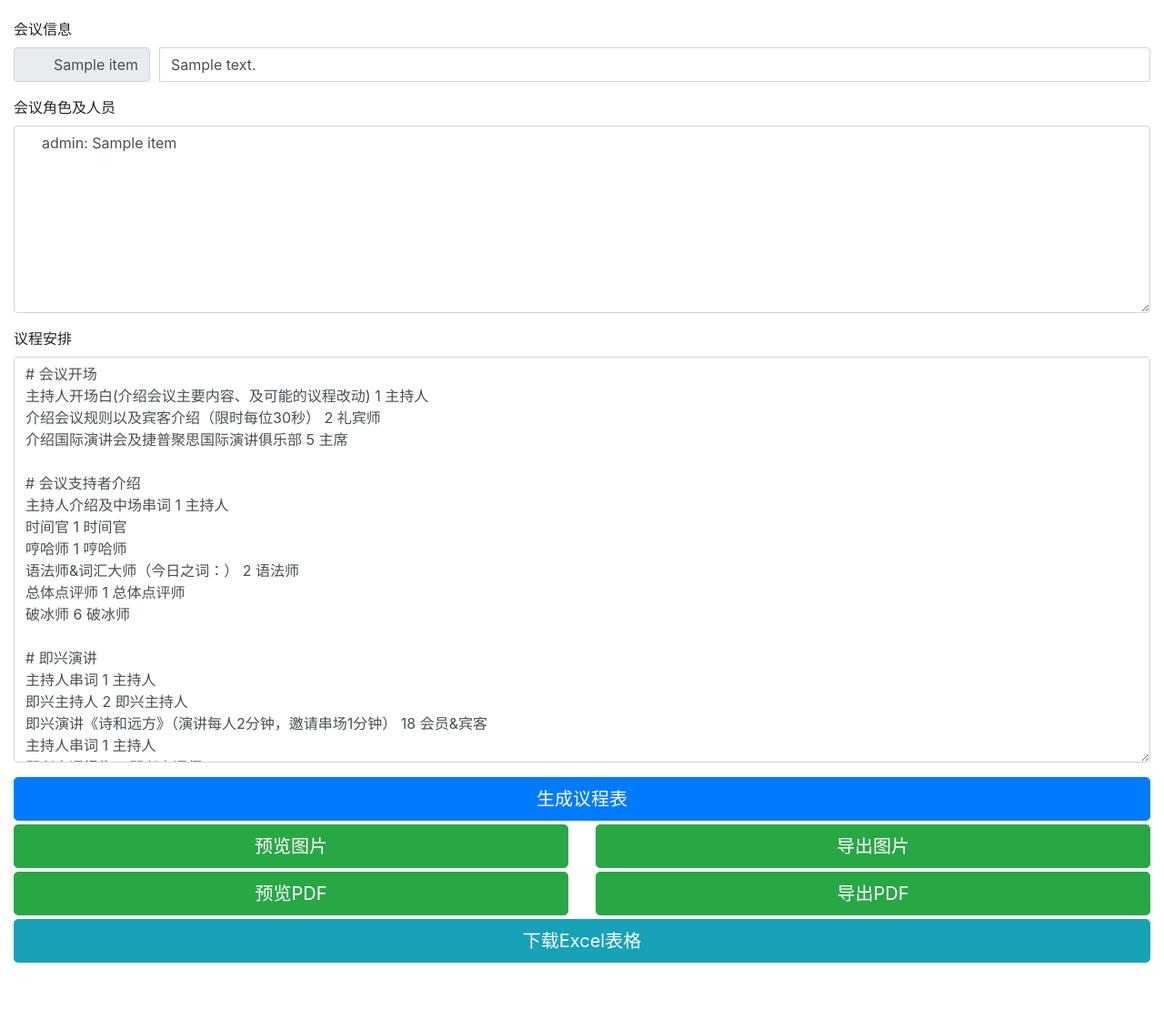
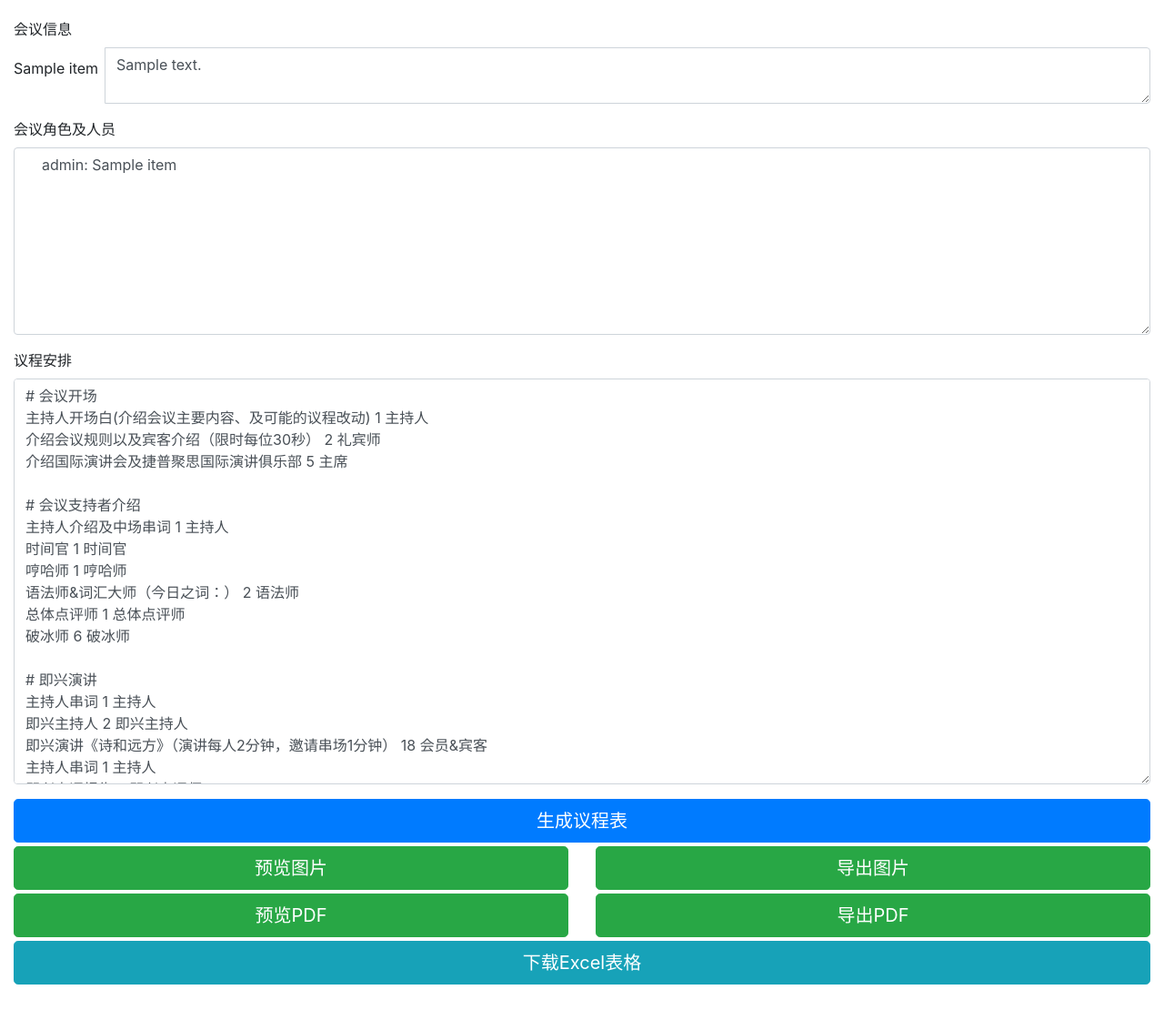
Before and after one commit to Leooon726/touma_club, a Flask app: template templates/InputAgendaContent.html in a window 1280 px wide. Shown: the part 42-1163 px from the top of the page at 91% size. Run offline with Flask 2, Linux system fonts and the light colour scheme; the template is opened without the code that fills it: most values are stand-ins (such as "Sample title", 1, 10 or a date in 2020); some libraries are stand-ins or nearby versions.

Commit message:
allowing multiple line text

```diff
--- a/agenda_generation_adaptor.py
+++ b/agenda_generation_adaptor.py
@@ -33,8 +33,9 @@ class AgendaGenerationAdaptor():
         for field_and_example_dict in fields_dict:
             field = field_and_example_dict['field_name']
             example = field_and_example_dict['example'] if 'example' in field_and_example_dict else ''
+            is_single_line = field_and_example_dict['is_single_line'] if ('is_single_line' in field_and_example_dict) else True
             if not AgendaGenerationAdaptor._is_role_field(field):
-                meeting_info_and_role_dict['meeting_info'].append({'field_name':field,'content':example})
+                meeting_info_and_role_dict['meeting_info'].append({'field_name':field,'content':example,'is_single_line':is_single_line})
 
         for default_role_field in AgendaGenerationAdaptor._DEFAULT_ROLE_FIELDS:
             field = default_role_field
--- a/static/css/input_agenda_content.css
+++ b/static/css/input_agenda_content.css
@@ -1,6 +1,10 @@
 .field-label {
     display: inline-block;
-    width: 150px; /* Adjust the width as per your preference */
-    text-align: right;
-    margin-right: 10px;
+    width: 100px;
+    text-align: left;
 }
+
+.field-label-centered {
+    display: flex;
+    align-items: center;
+}
--- a/templates/InputAgendaContent.html
+++ b/templates/InputAgendaContent.html
@@ -51,17 +51,16 @@
             <div class="row">
                 <div class="col-12">
                     <form>
-                        <!-- <div class="form-group">
-                            <label for="meeting_info">会议信息</label>
-                            <textarea id="meeting_info" class="form-control" name="meeting_info" rows="5" placeholder="请输入会议信息">{% for item in data['meeting_info'] %}
-    {{ item['field_name'] }}: {{ item['content'] }}{% if not loop.last %} {% endif %}{% endfor %}</textarea>
-                        </div> -->
                         <div class="form-group">
                             <label for="meeting_info">会议信息</label>
                             {% for item in data['meeting_info'] %}
                             <div class="input-group">
-                                <span class="field-label input-group-text">{{ item['field_name'] }}</span>
-                                <input type="text" id="{{ item['field_name'] }}" class="form-control" name="{{ item['field_name'] }}" value="{{ item['content'] }}" placeholder="{{ item['field_name'] }}" />
+                                <p class="field-label field-label-centered">{{ item['field_name'] }}</p>
+                                {% if item['is_single_line'] %}
+                                    <input type="text" id="{{ item['field_name'] }}" class="form-control input-centered" name="{{ item['field_name'] }}" value="{{ item['content'] }}" placeholder="{{ item['field_name'] }}" />
+                                {% else %}
+                                    <textarea id="{{ item['field_name'] }}" class="form-control input-centered" name="{{ item['field_name'] }}" placeholder="{{ item['field_name'] }}">{{ item['content'] }}</textarea>
+                                {% endif %}
                             </div>
                             {% endfor %}
                         </div>
@@ -125,66 +124,6 @@
 
                         </div>
 
-                        <!-- <div class="form-group">
-                            <label for="">议程安排（表格）</label>
-                            <button type="button" id="MeetingSession_Add" class="btn btn-info">添加会议环节</button>
-                        </div>
-
-                        <div class="form-group" id="MeetingSession">
-                            <div class="bd-example" index="1">
-                                    <div class="input-group mb-3">
-                                        <span class="input-group-text">1</span>
-                                        <input type="text" class="form-control" placeholder="请输入环节名称"></input>
-                                    <button type="button" class="btn btn-info">添加子环节</button>
-                                    <button type="button" class="btn btn-primary">本环节上移</button>
-                                    <button type="button" class="btn btn-warning">本环节下移</button>
-                                    <button type="button" class="btn btn-danger">删除本环节</button>
-
-                                    </div>
-
-                                <table class="table table-striped table-bordered table-success">
-                                    <thead>
-                                        <tr>
-                                            <th scope="col" style="text-align: center;">序号</th>
-                                            <th scope="col" style="text-align: center;">子环节名称</th>
-                                            <th scope="col" style="text-align: center;">子环节时长</th>
-                                            <th scope="col" style="text-align: center;">子环节角色</th>
-                                            <th scope="col" style="text-align: center;">环节操作</th>
-                                        </tr>
-                                    </thead>
-                                    <tbody>
-                                        <tr>
-                                            <th scope="row" style="text-align: center;">1</th>
-                                            <td><input type="text" placeholder="请输入子环节名称" class="form-control"/></td>
-                                            <td><input type="number" placeholder="请输入子环节时长" class="form-control"/></td>
-                                            <td>
-                                                <select class="form-select form-control" aria-label="Default select example">
-                                                    <option selected>请选择角色</option>
-                                                    <option value="xxx">xxx</option>
-                                                    <option value="yyy">yyy</option>
-                                                </select>
-                                            </td>
-                                            <td>
-                                                <center>
-                                                    <button type="button" class="btn btn-primary">上移</button>
-                                                <button type="button" class="btn btn-warning">下移</button>
-                                                <button type="button" class="btn btn-danger">删除</button>
-                                                </center>
-
-
-                                            </td>
-                                        </tr>
-                                    </tbody>
-                                </table>
-                                <div class="row">
-
-                                </div>
-                                <div class="row">
-
-                                </div>
-                            </div>
-                        </div> -->
-
                         <div class="form-group">
                             <div id="message"></div>
                             <div class="row mb-1">
@@ -228,17 +167,19 @@
               $('#submitButton').click(function() {
                 MaskUtil.mask();
 
-                // Create an empty string to store the meeting information
-                var meetingInfo = "";
-                // Iterate through each input field in the form group
-                // TODO(Changhong): send dict to backend, no need to recompose into a text.
-                $('.form-group .input-group input[type="text"]').each(function() {
+                var meetingInfo = []; // Initialize meetingInfo as an empty list
+                $('.form-group .input-group input[type="text"], .form-group .input-group textarea').each(function() {
                     var fieldName = $(this).attr('name');
                     var content = $(this).val();
-
-                    // Append the field name and content to the meetingInfo string
-                    meetingInfo += fieldName + ": " + content + "\n";
+                    // Create a dictionary with 'field_name' and 'content' keys and their respective values
+                    var info = {
+                        'field_name': fieldName,
+                        'content': content
+                    };
+                    // Append the dictionary to the meetingInfo list
+                    meetingInfo.push(info);
                 });
+                // console.log(meetingInfo);
 
                 // Create an object to store the form data
                 var formData = {
```
Also changed, not shown: __init__.py (deleted), test/__init__.py (deleted).
